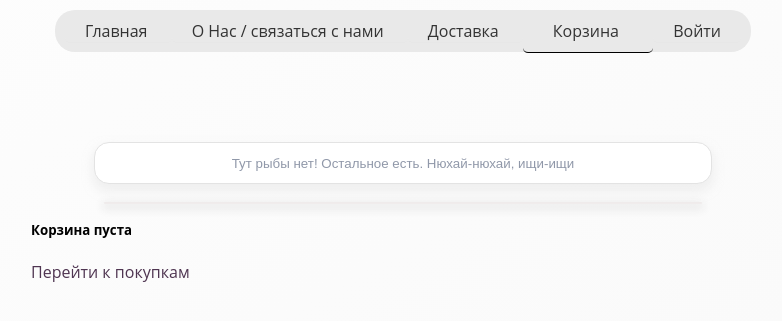
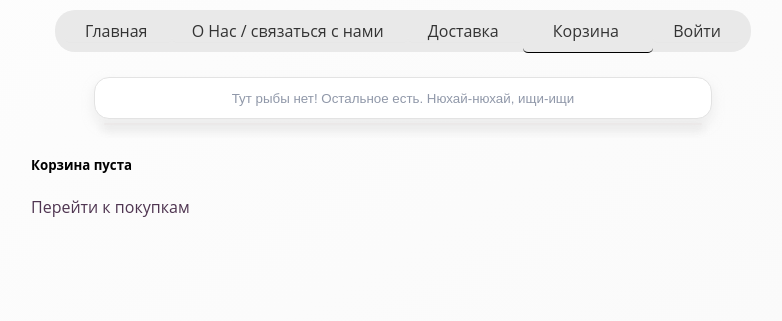
Before and after one commit to 1FaKe110/bvb_shop, a Flask app: page /cart/ in a window 1280 px wide. Shown: the top 321 px of the page, without its empty margins (237-1019 px from the left). Run offline with Flask 3, Linux system fonts and the light colour scheme; parts of the project's set-up code (start-up, migrations or seed data) failed here and were passed over.

Commit message:
6.12 fix css

```diff
--- a/src/static/css/cart.css
+++ b/src/static/css/cart.css
@@ -9,6 +9,10 @@
 
 .search-container {
     width: 100%;
+}
+
+#searchResults {
+    top: 46px;
 }
 
 table {
--- a/src/static/css/product.css
+++ b/src/static/css/product.css
@@ -1,5 +1,5 @@
 main {
-    top: 50px;
+    top: 0px;
 }
 
 
--- a/src/static/css/profile.css
+++ b/src/static/css/profile.css
@@ -84,6 +84,7 @@ main h2 span{
 
 
 .user-info a {
+    width: fit-content;
     font-size: 14px;
 }
 
--- a/src/static/css/styles.css
+++ b/src/static/css/styles.css
@@ -158,7 +158,7 @@ main {
 
 /* main.right-side */
 .content-right, .content-top, .content-bottom  {
-    top: 50px;
+    top: 35px;
     position: relative;
     width: 60%
 }
--- a/src/templates/profile.html
+++ b/src/templates/profile.html
@@ -57,6 +57,7 @@
                 <input type="tel" name="tel" id="tel" value="{{user_info.phone}}" readonly>
 
                 <a href="{{url_for('recover_password')}}">Сбросить пароль</a>
+                <a class="nav-a" href="{{url_for('logout')}}">Выйти</a>
 <!--                <a href="#">Сменить номер телефона</a>-->
             </div>
         </div>
@@ -124,8 +125,6 @@
             {% endif %}
         </div>
     </div>
-    <a class="nav-a" href="{{url_for('logout')}}">Выйти</a>
-
 </main>
 
 <footer>
```
